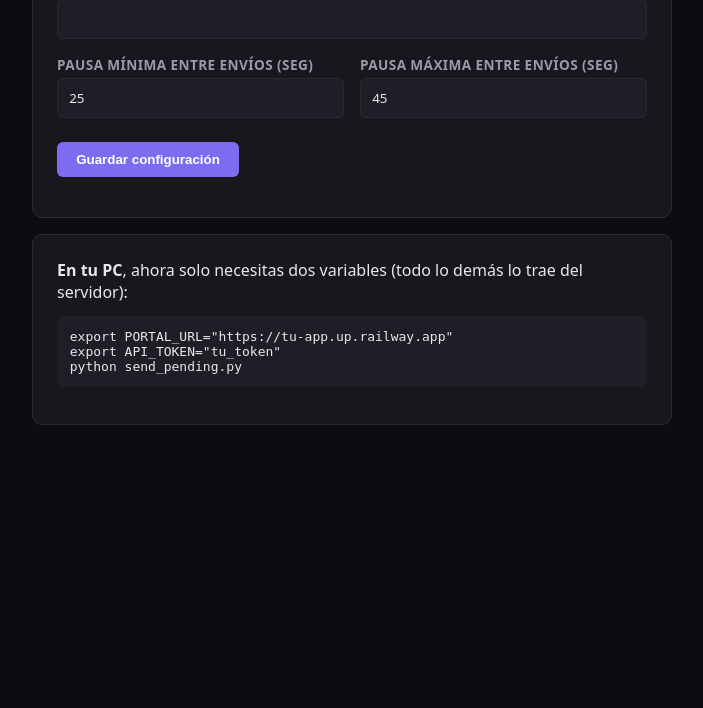
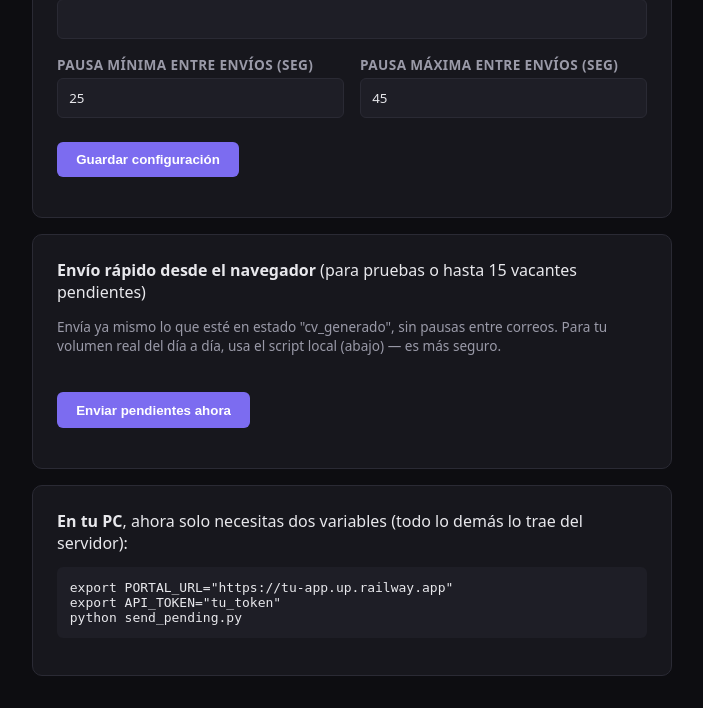
Before and after one commit to astaroothh/Porta-chamba, a FastAPI app: page /configuracion-envio in a window 1280 px wide. Shown: the part 635-1343 px from the top of the page, without its empty margins (0-703 px from the left). Before the commit the page ends 1060 px from the top, so only its background shows below. Run offline with FastAPI, Linux system fonts and the light colour scheme; data comes from the database, SQL or seed files in the repository; data that the repository does not hold is empty.

Commit message:
Update configuracion_envio.html

```diff
--- a/portal_postulaciones/portal_postulaciones/backend/templates/configuracion_envio.html
+++ b/portal_postulaciones/portal_postulaciones/backend/templates/configuracion_envio.html
@@ -85,11 +85,44 @@
   </div>
 
   <div class="card">
+    <strong>Envío rápido desde el navegador</strong> (para pruebas o hasta 15 vacantes pendientes)
+    <p style="color:var(--text-dim);font-size:0.85rem;">
+      Envía ya mismo lo que esté en estado "cv_generado", sin pausas entre correos.
+      Para tu volumen real del día a día, usa el script local (abajo) — es más seguro.
+    </p>
+    <button onclick="enviarAhora()">Enviar pendientes ahora</button>
+    <p id="resultado-envio"></p>
+  </div>
+
+  <div class="card">
     <strong>En tu PC</strong>, ahora solo necesitas dos variables (todo lo demás lo trae del servidor):
     <pre style="background:var(--panel-2);padding:0.8rem;border-radius:6px;overflow-x:auto;">export PORTAL_URL="https://tu-app.up.railway.app"
 export API_TOKEN="tu_token"
 python send_pending.py</pre>
   </div>
+
+<script>
+async function enviarAhora() {
+  const resultado = document.getElementById('resultado-envio');
+  resultado.style.color = 'var(--text-dim)';
+  resultado.innerText = 'Enviando...';
+  try {
+    const res = await fetch('/api/enviar-pendientes', { method: 'POST' });
+    const data = await res.json();
+    if (!res.ok) {
+      resultado.style.color = '#f0616c';
+      resultado.innerText = data.detail;
+      return;
+    }
+    resultado.style.color = 'var(--verde)';
+    resultado.innerText = `Enviados: ${data.enviados.length}. ` +
+      (data.errores.length ? `Errores: ${data.errores.join(' | ')}` : 'Sin errores.');
+  } catch (e) {
+    resultado.style.color = '#f0616c';
+    resultado.innerText = 'Error de conexión: ' + e;
+  }
+}
+</script>
 
 <script>
 async function guardar() {
```
